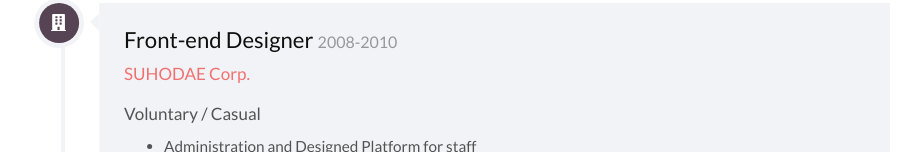
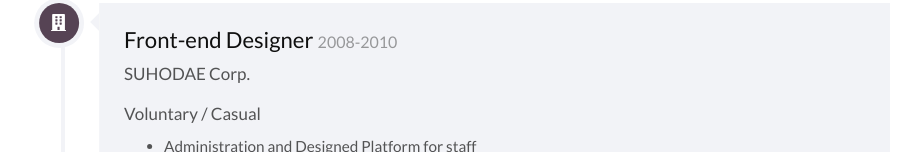
Before and after one commit to lollol0613/becoming-Ji, a plain HTML site: page index.html in a window 1280 px wide. Shown: the part 5053-5205 px from the top of the page, without its empty margins (328-1251 px from the left). Drawn offline with nearby package versions, Linux system fonts and the light colour scheme; a web font is replaced by a local one.

Commit message:
Update index.html
deleted 'a' tag from work experience title

```diff
--- a/index.html
+++ b/index.html
@@ -442,7 +442,7 @@ As a Marketing and Sales Coordinator, assisted in strategic planning and marketi
 											</div>
 											<div class="timeline-label">
 												<h2>Front-end Designer <span>2008-2010</span></h2>
-												<p><a>SUHODAE Corp.</a></p>
+												<p>SUHODAE Corp.</p>
 												<p>Voluntary / Casual</p>
 												<ul>
 													<li>Administration and Designed Platform for staff</li>
```
